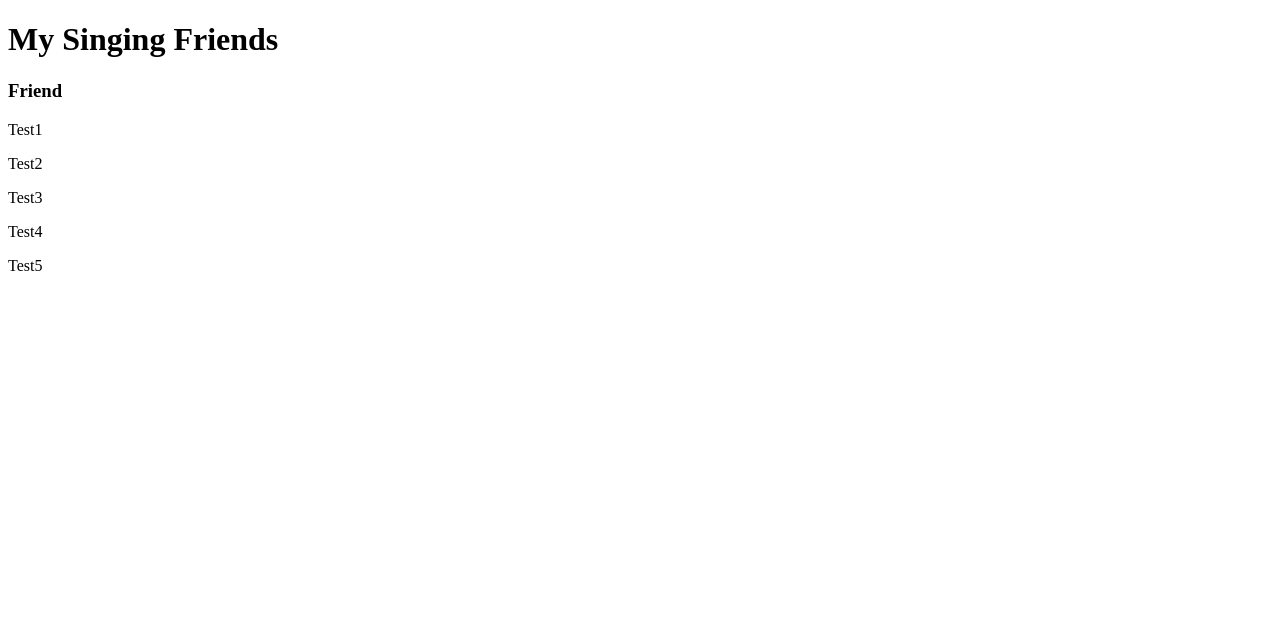
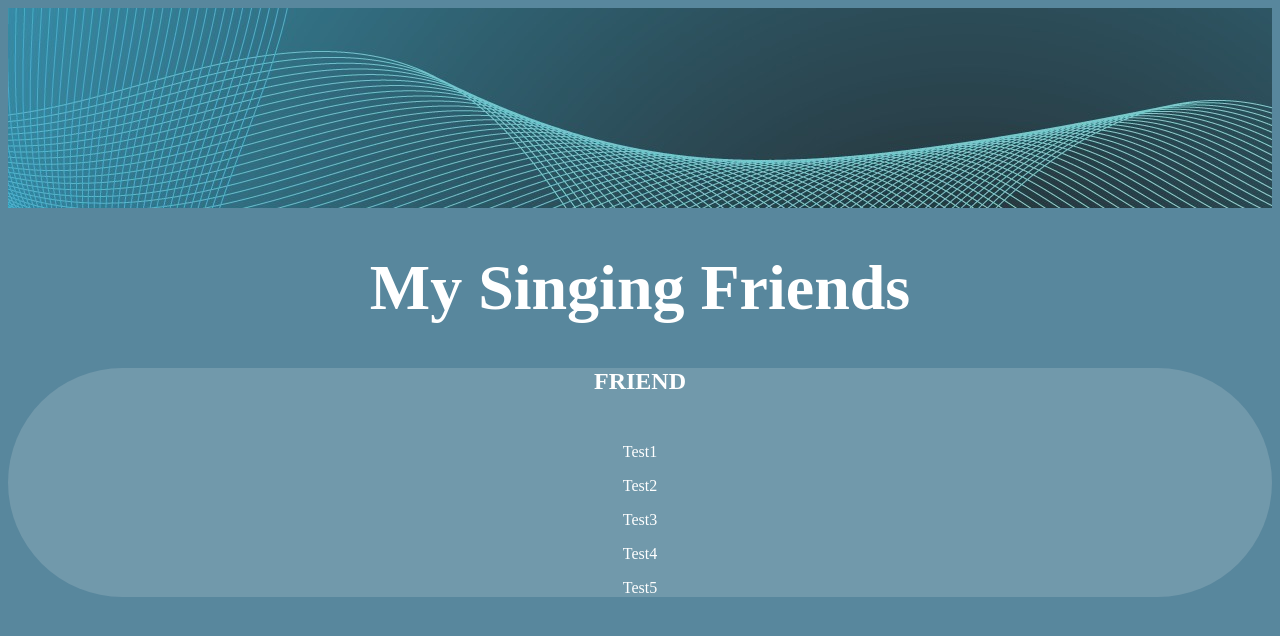
Before and after one commit to jshetler7/99-Lines-Of-Code, a plain HTML site: page index.html in a window 1280 px wide. Drawn offline with Linux system fonts and the light colour scheme.

Commit message:
finished part 1

```diff
--- a/app.js
+++ b/app.js
@@ -0,0 +1,19 @@
+var friends = ['Austin', 'Kaleb', 'Isaac', 'Brandon', 'Peyton'];
+var lineNumber = 99;
+var lineNumber2 = 98;
+
+
+function song(line, friend, line2) {
+    while(line > 1) {
+        console.log(line + " lines of code in the file, " + line + " lines of code; " + friend + " strikes one out, clears it all out, " + line2 + " lines of code in the file");
+        line--;
+        line2--;
+    if(line2 == 0) {
+        console.log("1 line of code in the file, 1 line of code; " + friend + " strikes one out, clears it all out, no more lines of code in the file")
+    }
+    }
+}
+
+for(var n = 0; n < friends.length; n++) {
+    song(lineNumber, friends[n], lineNumber2);
+}
--- a/index.html
+++ b/index.html
@@ -4,13 +4,15 @@
     <meta charset="UTF-8">
     <meta http-equiv="X-UA-Compatible" content="IE=edge">
     <meta name="viewport" content="width=device-width, initial-scale=1.0">
+    <link rel="stylesheet" href="style.css">
     <title>99 Lines of Code</title>
 </head>
 <body>
     <script src="app.js"></script>
+    <div class="bg-image"></div>
     <h1>My Singing Friends</h1>
 
-    <div class="friends">
+    <div class="friend">
         <h3>Friend</h3>
         <p>Test1</p>
         <p>Test2</p>
--- a/style.css
+++ b/style.css
@@ -0,0 +1,25 @@
+body {
+    background-color: rgba(3, 74, 107, 0.658);
+}
+
+h1 {
+    color: rgb(255, 255, 255);
+    font-size: 4em;
+    text-align: center;
+}
+.bg-image {
+    height: 200px;
+    width: auto;
+    background: url(bckgrnd.jpg);
+}
+.friend {
+    background-color: rgba(207, 217, 221, 0.212);
+    text-align: center;
+    color: rgb(255, 255, 255);
+    border-radius: 10em;
+}
+h3 {
+    text-transform: uppercase;
+    margin-bottom: 2em;
+    font-size: 24px;
+}
```
Also changed, not shown: bckgrnd.jpg (added).
